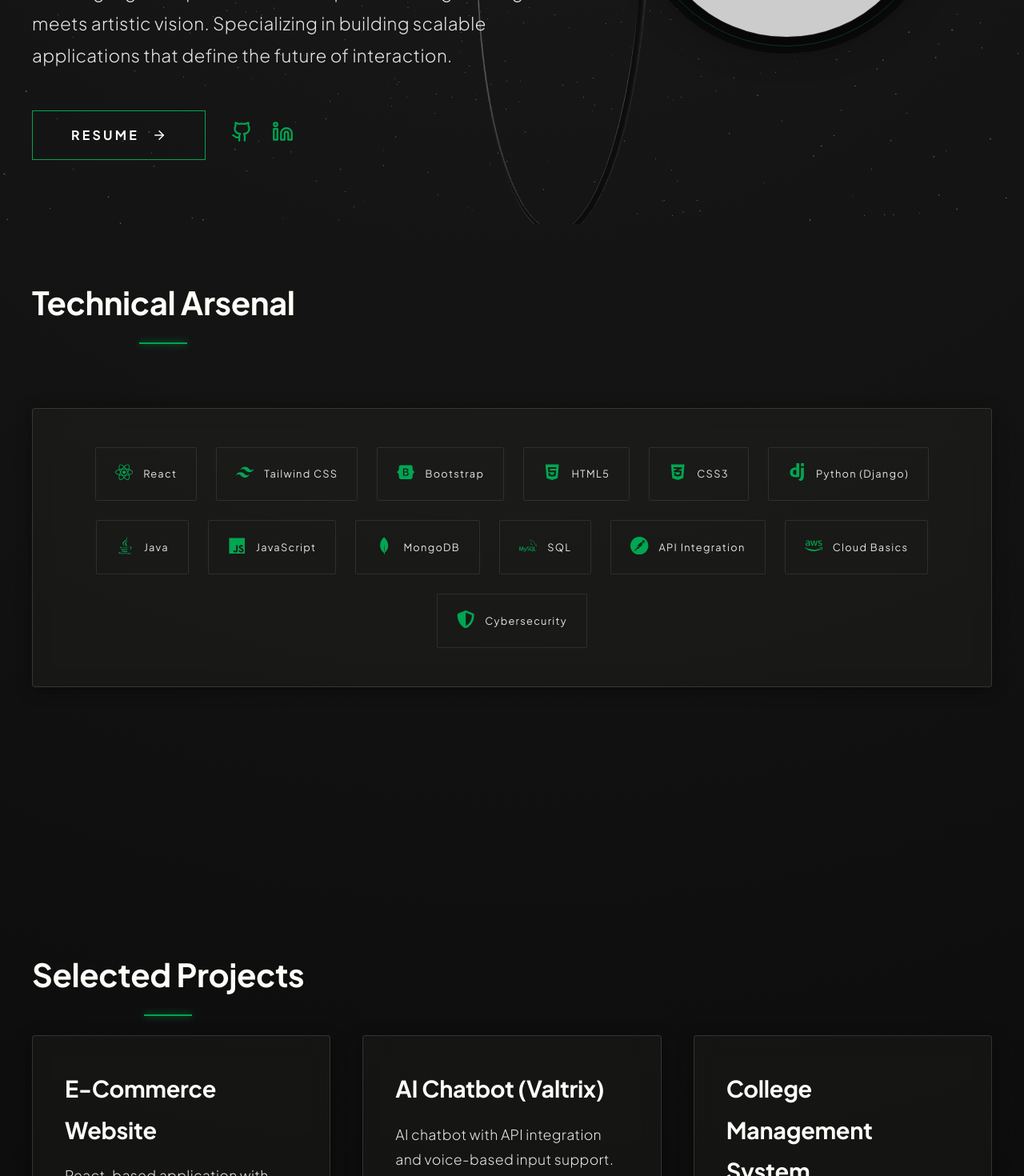
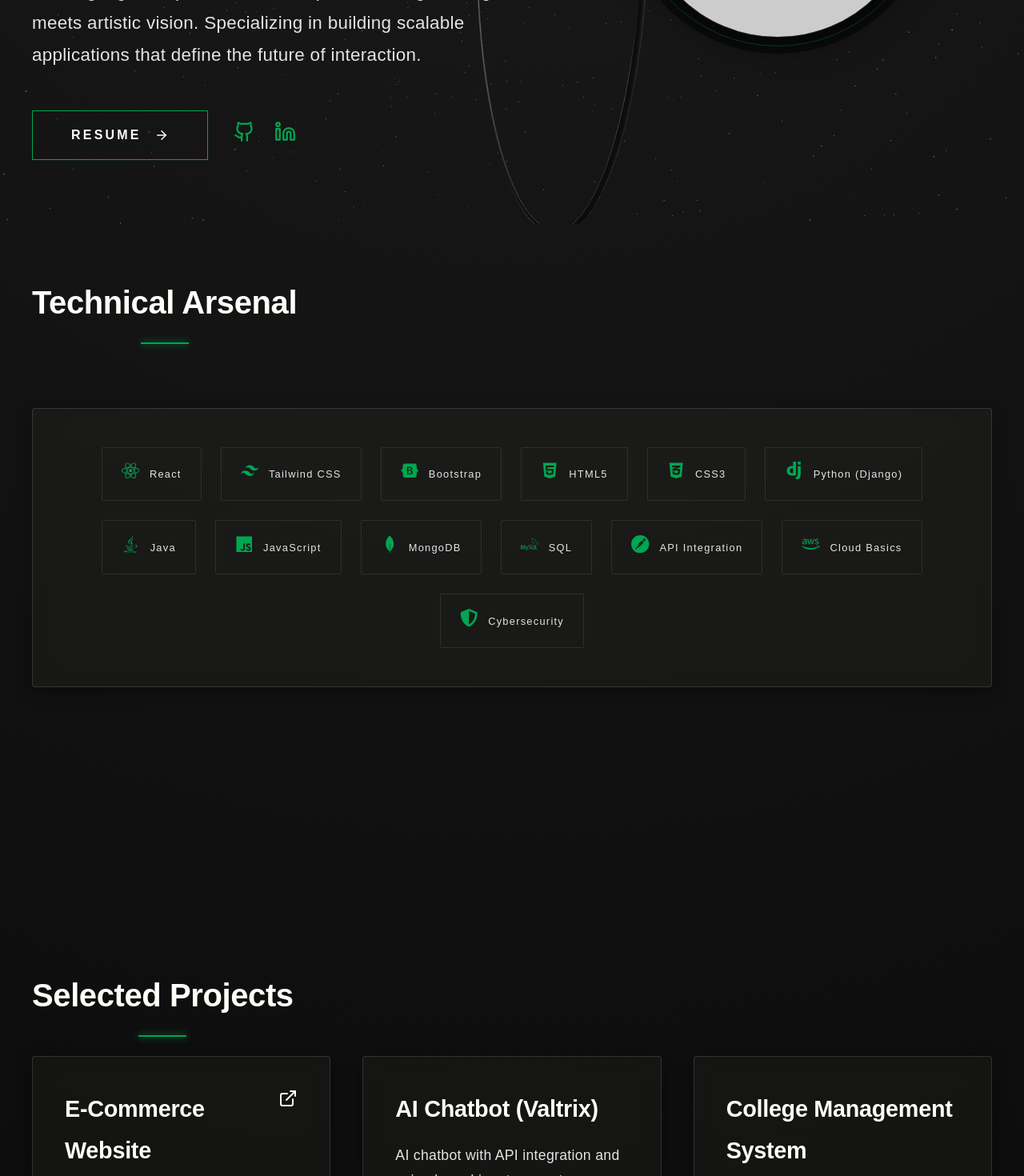
Before and after one commit to MATHESH-yeg/portfolio, a React (Vite) app: page / in a window 1280 px wide. Shown: the part 520-1990 px from the top of the page at 80% size. Built offline with nearby package versions, Linux system fonts and the light colour scheme.

Commit message:
add projrct and resume

```diff
--- a/index.html
+++ b/index.html
@@ -9,9 +9,7 @@
     <!-- Font Awesome -->
     <link rel="stylesheet" href="https://cdnjs.cloudflare.com/ajax/libs/font-awesome/6.4.0/css/all.min.css">
     <!-- Luxury Fonts -->
-    <link
-        href="https://fonts.googleapis.com/css2?family=Plus+Jakarta+Sans:ital,wght@0,200;0,300;0,400;0,500;0,600;0,700;0,800;1,400&display=swap"
-        rel="stylesheet">
+
     <!-- Three.js -->
 </head>
 
--- a/src/App.jsx
+++ b/src/App.jsx
@@ -87,7 +87,8 @@ const App = () => {
         {
             title: "E-Commerce Website",
             desc: "React-based application with cart, payment, and order workflow.",
-            tags: ["React", "Payment Gateway"]
+            tags: ["React", "Payment Gateway"],
+            link: "https://grocery-shop-red-delta.vercel.app"
         },
         {
             title: "AI Chatbot (Valtrix)",
@@ -144,7 +145,7 @@ const App = () => {
                             </p>
 
                             <div className="hero-actions" style={{ display: 'flex', gap: '2rem', marginTop: '2rem', alignItems: 'center' }}>
-                                <a href="#contact" className="cta-btn" style={{ textDecoration: 'none', display: 'flex', alignItems: 'center', gap: '1rem' }}>
+                                <a href="https://drive.google.com/file/d/1Url1raNnQtz2GDLR540Ic80eXmctKhSy/view?usp=drive_link" className="cta-btn" style={{ textDecoration: 'none', display: 'flex', alignItems: 'center', gap: '1rem' }}>
                                     Resume <ArrowRight size={18} />
                                 </a>
                                 <div style={{ display: 'flex', gap: '1.5rem', alignItems: 'center' }}>
@@ -205,7 +206,14 @@ const App = () => {
                                 style={{ padding: '2.5rem', display: 'flex', flexDirection: 'column', justifyContent: 'space-between' }}
                             >
                                 <div>
-                                    <h3 style={{ fontSize: '1.8rem', marginBottom: '1rem', fontWeight: 700 }}>{project.title}</h3>
+                                    <div style={{ display: 'flex', justifyContent: 'space-between', alignItems: 'flex-start' }}>
+                                        <h3 style={{ fontSize: '1.8rem', marginBottom: '1rem', fontWeight: 700 }}>{project.title}</h3>
+                                        {project.link && (
+                                            <a href={project.link} target="_blank" rel="noopener noreferrer" style={{ color: 'var(--primary)', transition: '0.3s' }}>
+                                                <ExternalLink size={24} />
+                                            </a>
+                                        )}
+                                    </div>
                                     <p style={{ fontSize: '1.1rem', marginBottom: '2rem', color: 'var(--text-muted)' }}>{project.desc}</p>
                                 </div>
                                 <div className="skill-tags" style={{ gap: '0.8rem' }}>
```
